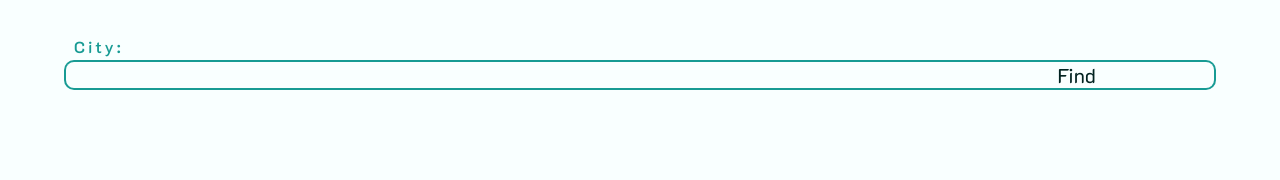
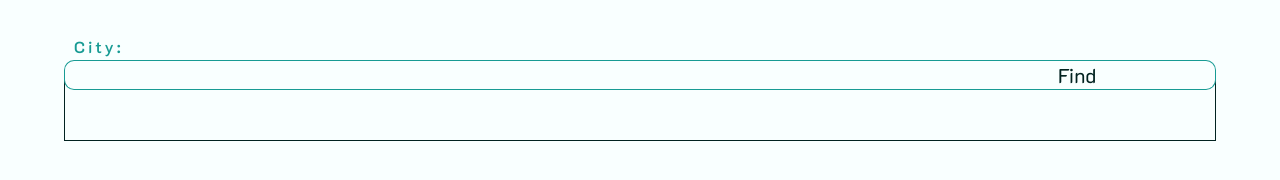
Before and after one commit to RinaldoBenaccetta/weather-app, a plain HTML site: page index.html in a window 1280 px wide. Drawn offline with Linux system fonts and the light colour scheme.

Commit message:
theming autocomplete

```diff
--- a/assets/scss/components/_autocomplete.scss
+++ b/assets/scss/components/_autocomplete.scss
@@ -8,15 +8,15 @@
 
         position: absolute;
 
-        // width: $search_container_size;
         width: 100%;
 
-        top: 100%;
+        // top: 100%;
+        top: calc(100% - $border_radius);
         left: 0;
         right: 0;
 
-        // top: $margin_small;
-        //left: -$margin_large;
+        border: $border_size_default solid $color_primary_darker;
+        border-top: none;
 
         background-color: $color-white;
 
--- a/assets/scss/components/_search-bar.scss
+++ b/assets/scss/components/_search-bar.scss
@@ -18,6 +18,8 @@
 
         display: flex;
         justify-content: center;
+
+        z-index: 20;
     }
 
     &__search-label {
@@ -35,6 +37,8 @@
     &__button {
         transition: background-color $animation_time_default,
             color $animation_time_default, border $animation_time_default;
+
+        z-index: 20;
     }
 
     &__town-input {
--- a/assets/scss/variables/_variables.scss
+++ b/assets/scss/variables/_variables.scss
@@ -13,7 +13,7 @@ $margin_small: $margin_default * 0.5;
 $margin_large: $margin_default * 1.5;
 
 $border_radius: $default_font_size * 0.5;
-$border_size_default: 2px;
+$border_size_default: 1px;
 
 $animation_time_default: 0.1s;
 
```
Also changed, not shown: assets/css/styles.css, assets/js/views/flushWeatherIn.js (added), 1 other file.
